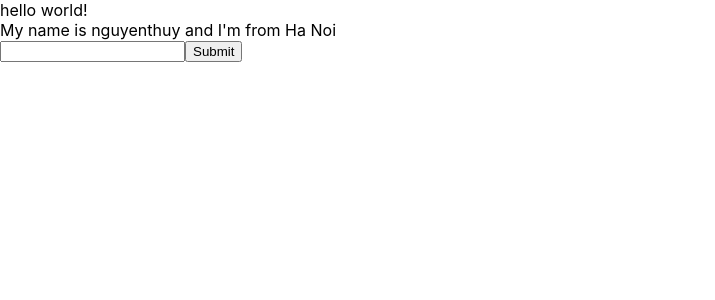
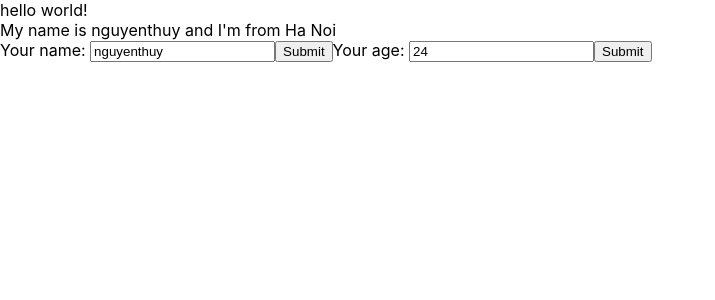
Before and after one commit to thuynguyentvt333/reactvideo1, a React (Create React App) app: page / in a window 1280 px wide. Shown: the top 300 px of the page, without its empty margins (0-715 px from the left). Built offline with nearby package versions, Linux system fonts and the light colour scheme.

Commit message:
component cha lồng con

```diff
--- a/src/components/Mycomponent.js
+++ b/src/components/Mycomponent.js
@@ -1,46 +1,13 @@
 import React from "react";
 import App from "../App";
+import Userinfor from "./Userinfor";
 class Mycomponent extends React.Component{
-    state = {
-        name: `nguyenthuy`,
-        address: `Ha Noi`,
-        age: 24
-    };
-// handleClick = (event) => {
-//     console.log(`Click this button`)
-//     console.log( `my name is: `,this.state.name)
 
-//     this.setState({
-//         name:`thuy`,
-//         address: `Nam Dinh`
-//     })
-// }
-// handleOnMoverOver(event){
-// console.log(event.pageX)
-// }
-handleOnChangeInput=(event)=>{
-    // console.log(event.target.value)
-    // alert(`me`)
-    this.setState({
-        name: event.target.value
-
-    })
-}
-handleOnSubmit=(event)=>{
-    event.preventDefault();
-    alert(`me`)
-}
     //JSX
     render(){
         return(
             <div>
-                My name is {this.state.name} and I'm from {this.state.address}
-<form onSubmit= {(event) => this.handleOnSubmit(event)}>
-<input
-type="text"
-onChange={(event)=>this.handleOnChangeInput(event)}/>
-<button>Submit</button>
-</form>
+               <Userinfor></Userinfor>
             </div>
         );
     }
--- /dev/null
+++ b/src/components/Userinfor.js
@@ -0,0 +1,52 @@
+import React from "react";
+
+class Userinfor extends React.Component{
+    state = {
+        name: `nguyenthuy`,
+        address: `Ha Noi`,
+        age: 24
+    };
+
+handleOnChangeInput=(event)=>{
+
+    this.setState({
+        name: event.target.value
+
+    })
+}
+handleOnChangeAge=(event)=>{
+
+    this.setState({
+        age: event.target.value
+
+    })
+}
+handleOnSubmit=(event)=>{
+    event.preventDefault();
+    alert(`me`);
+}
+
+render(){
+    return(
+        <div>
+ My name is {this.state.name} and I'm from {this.state.address}
+<form onSubmit= {(event) => this.handleOnSubmit(event)}>
+    <label>Your name: </label>
+<input
+value={this.state.name}
+type="text"
+onChange={(event)=>this.handleOnChangeInput(event)}/>
+<button>Submit</button>
+
+<label>Your age: </label>
+<input
+value={this.state.age}
+type="text"
+onChange={(event)=>this.handleOnChangeAge(event)}/>
+<button>Submit</button>
+</form>
+        </div>
+    )
+}
+}
+export default Userinfor;
```
